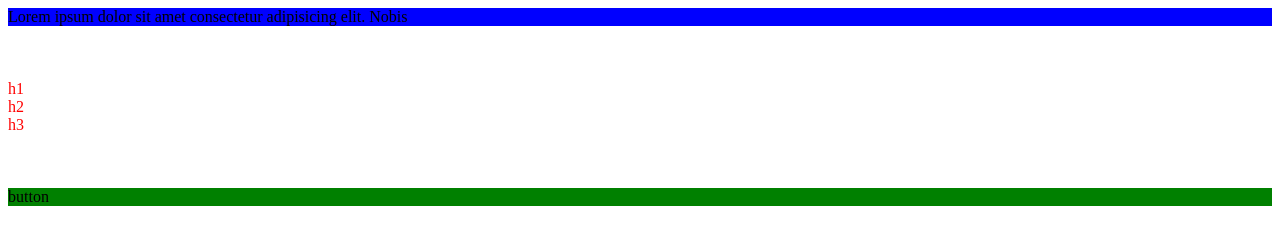
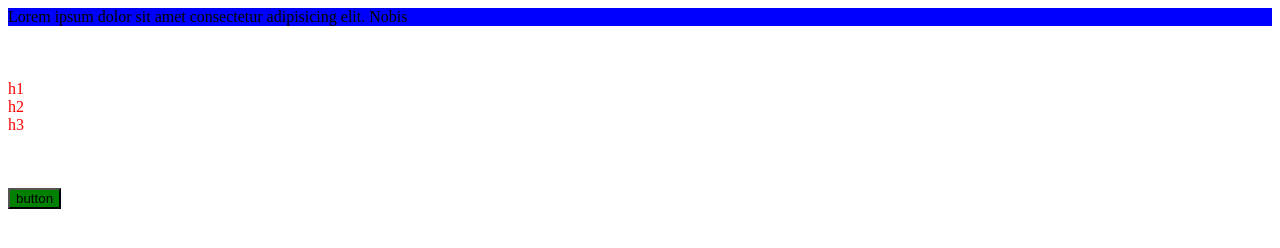
Before and after one commit to Althafnavas4/task-4, a plain HTML site: page index.html in a window 1280 px wide. Drawn offline with Linux system fonts and the light colour scheme.

Commit message:
new file

```diff
--- a/index.html
+++ b/index.html
@@ -3,7 +3,7 @@
         <title>html</title>
 
         <style>
-            .button{
+            #btn1{
                 background-color: blue;
             }
         </style>
@@ -17,8 +17,8 @@
         <div class="heading">h2</div>
         <div class="heading">h3</div>
        <br><br><br>
-       <div class="button">button</div>
-       <div style="background-color: pink;"></div>
+         <button  id="btn1">button</button>
+
 
     </body>
 </html>
--- a/style.css
+++ b/style.css
@@ -3,6 +3,6 @@
 }
 .heading{color: red;
 }
-.button{
+#btn1{
     background-color: green;
 }
```
